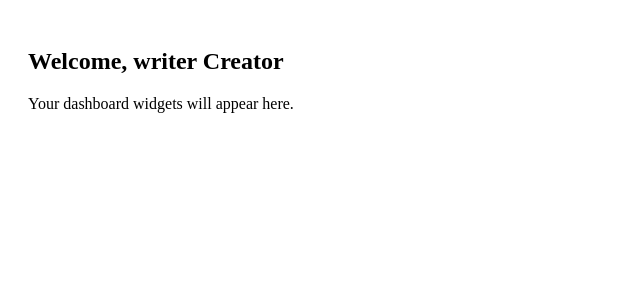
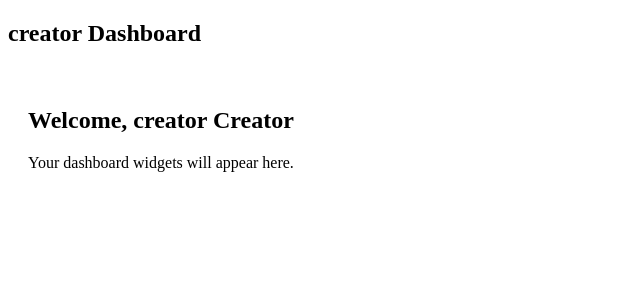
Before and after one commit to goodnessmercy027-jpg/creaktak---frontend, a Next.js app: page /dashboard/creator/writer in a window 1280 px wide. Shown: the top 300 px of the page, without its empty margins (0-640 px from the left). Built offline with nearby package versions, Linux system fonts and the light colour scheme.

Commit message:
Update [role].js

```diff
--- a/pages/dashboard/creator/[role].js
+++ b/pages/dashboard/creator/[role].js
@@ -1,9 +1,12 @@
-import { useRouter } from "next/router";
-import CreatorWidgets from "../../../components/CreatorWidgets";
+import CreatorWidgets from "../../../components/CreatorWidgets"
 
-export default function CreatorDashboard() {
-  const router = useRouter();
-  const { role } = router.query;
+export default function CreatorDashboard({ params }) {
+  const role = params?.role || "creator"
 
-  return <CreatorWidgets role={role} />;
+  return (
+    <div>
+      <h2>{role} Dashboard</h2>
+      <CreatorWidgets role={role} />
+    </div>
+  )
 }
```
